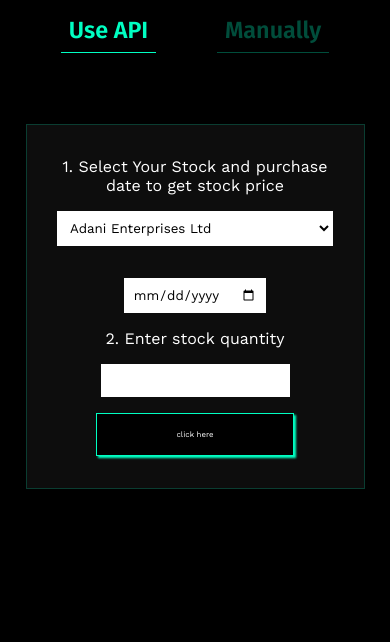
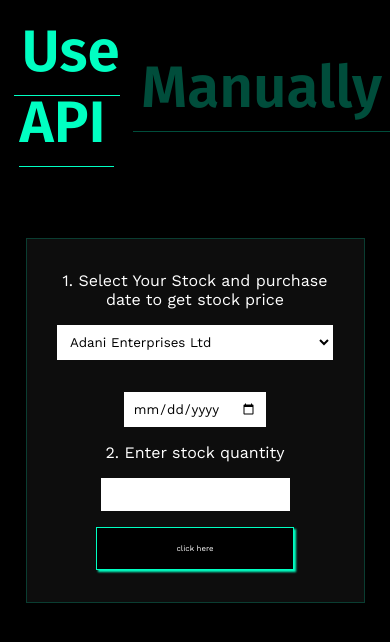
Before and after one commit to git-0r/mark14_profit-loss, a plain HTML site: page index.html in a window 390 px wide. Drawn offline with nearby package versions, Linux system fonts and the light colour scheme.

Commit message:
fix nav font

```diff
--- a/style.css
+++ b/style.css
@@ -117,6 +117,6 @@
         width: 70vw;
     }
     nav{
-        font-size: 6vw;
+        font-size: 15vw;
     }
 }
```
